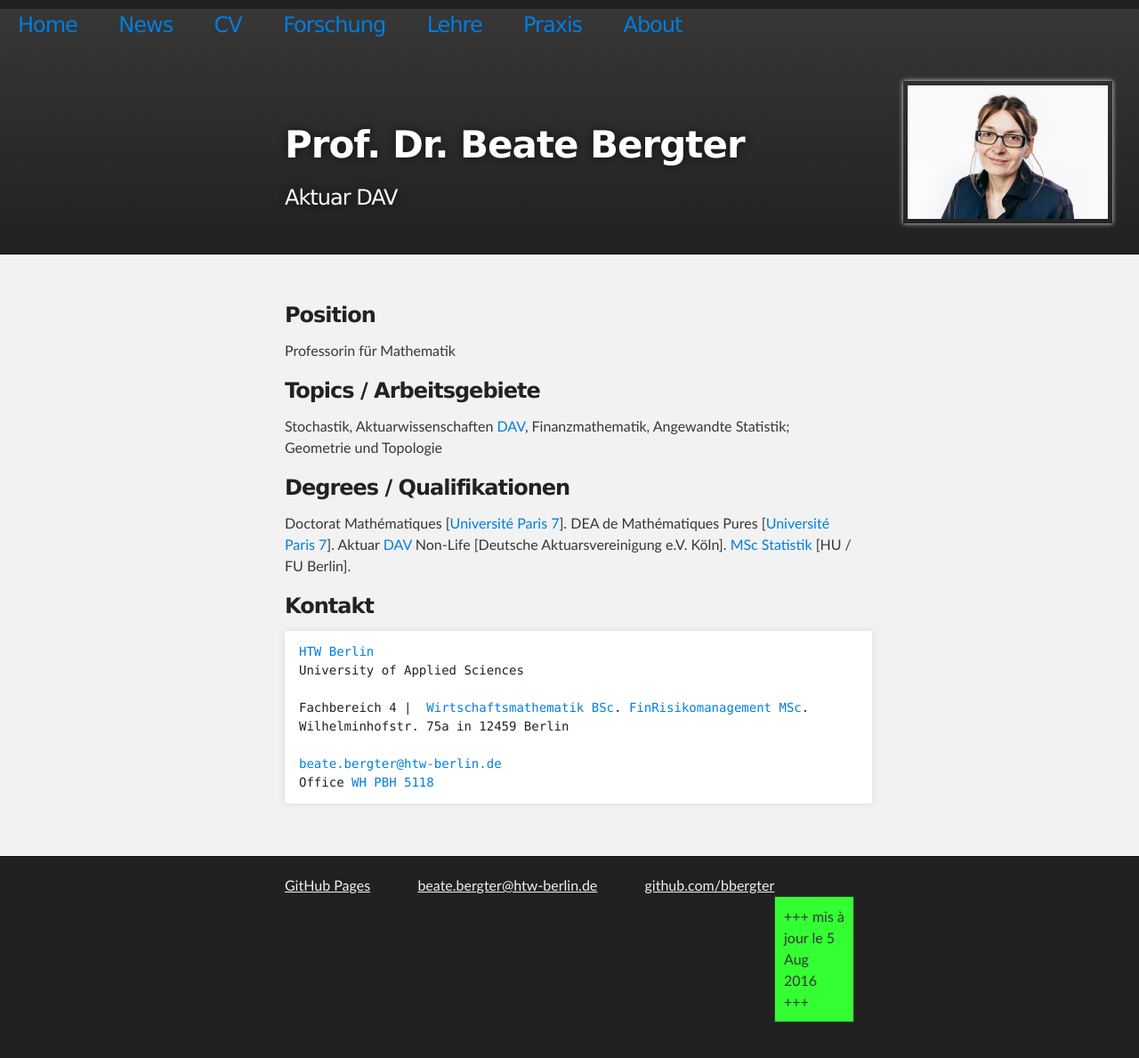
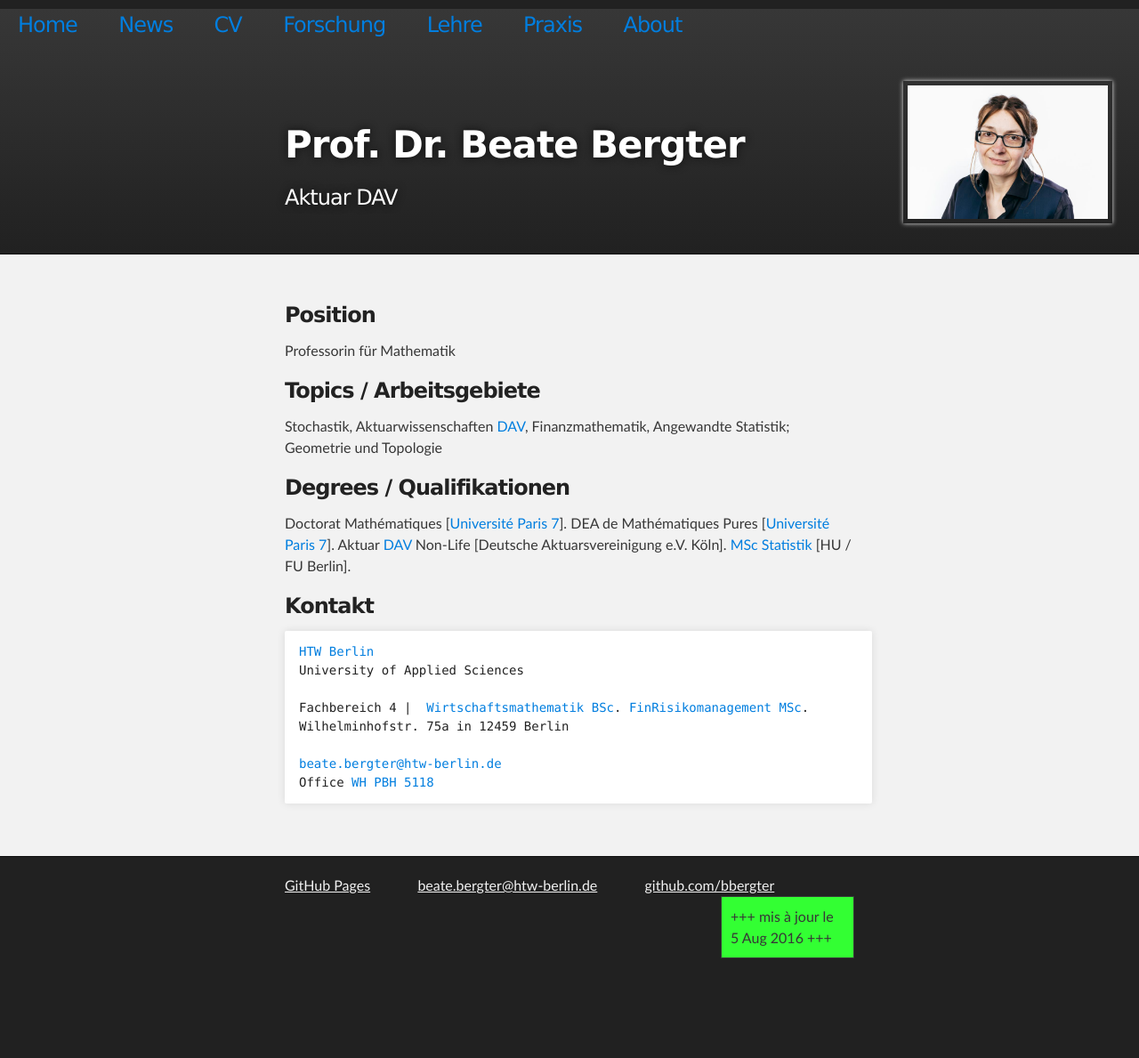
Before and after one commit to bbergter/bbergter, a Jekyll site: the page index.html, which Jekyll copies as it is, in a window 1280 px wide. Shown: the whole page at 89% size. Built offline with Jekyll 4.4.1, drawn with Linux system fonts in a browser that asks for light colours; after the commit the page ends 1117 px from its top, so only the background shows below that.

Commit message:
Update index.html

```diff
--- a/index.html
+++ b/index.html
@@ -101,7 +101,7 @@ Office <a href="http://youtu.be/cewuqc1zl4g" title="PBH" target="_blank">WH PBH
 
 <div align="right">
     <table height="10" border="1" cellpadding="2" cellspacing="2"
-      width="90">
+      width="150">
       <tbody>
         <tr>
            <td bgcolor="#33ff33" valign="top">
```
